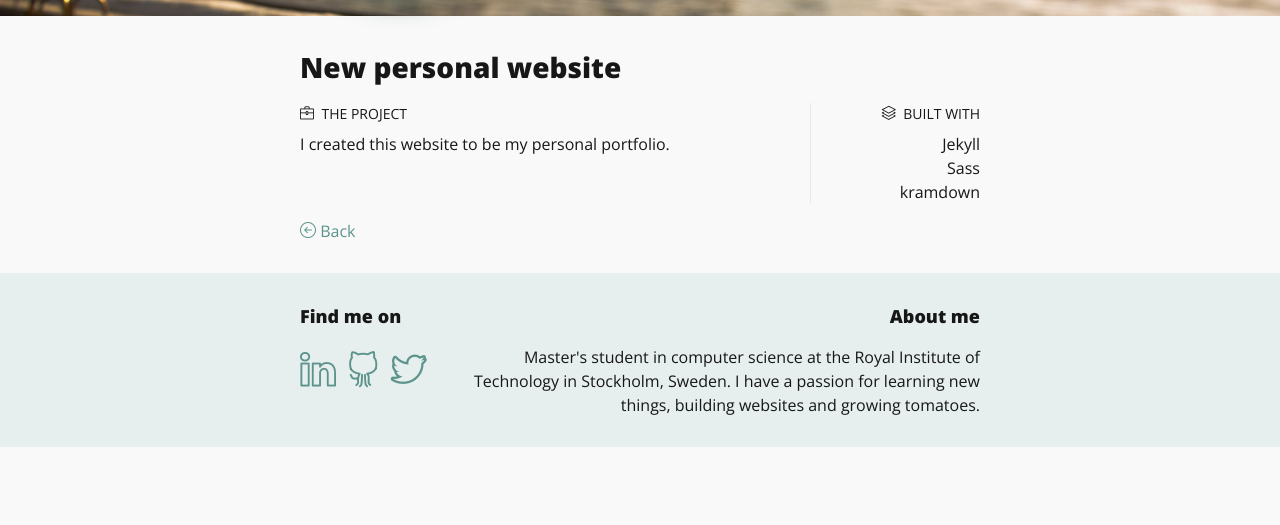
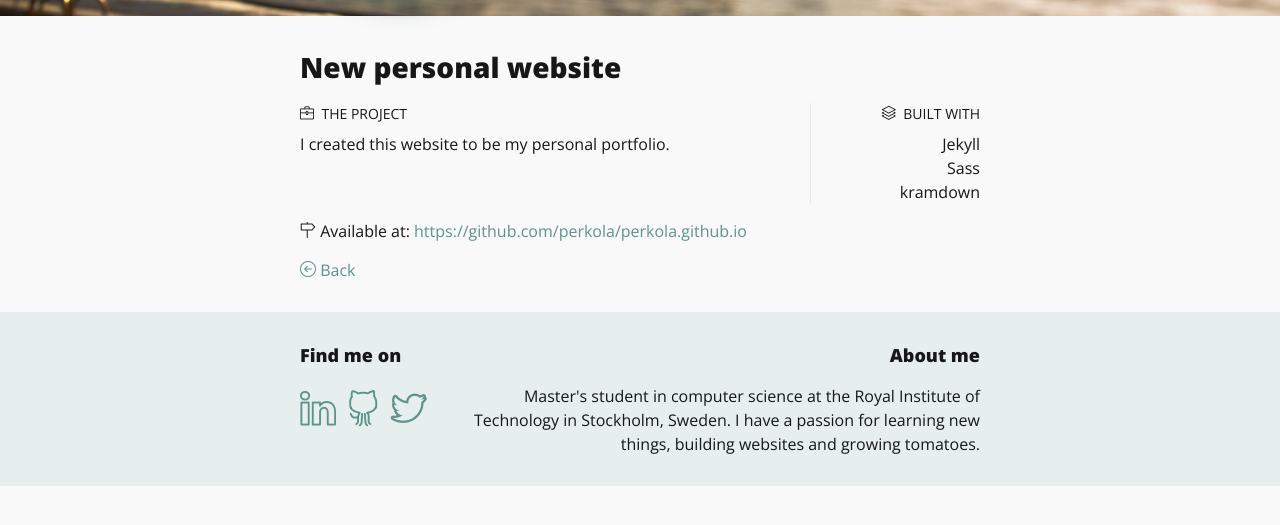
Before and after one commit to perkola/perkola.github.io, a Jekyll site: the page built from _projects/perko.la.md, in a window 1280 px wide, cut to the strip 224-749 px from the top of the page. Built offline with Jekyll 4.4.1, drawn with Linux system fonts in a browser that asks for light colours; nearby versions of some CDN libraries; some of the changed lines change nothing that is shown.

Commit message:
Add link to git repo

```diff
--- a/_projects/perko.la.md
+++ b/_projects/perko.la.md
@@ -2,6 +2,7 @@
 layout: project
 title:  "New personal website"
 date:   2016-04-31
+link:   "https://github.com/perkola/perkola.github.io"
 tools:
  - Jekyll
  - Sass
```
